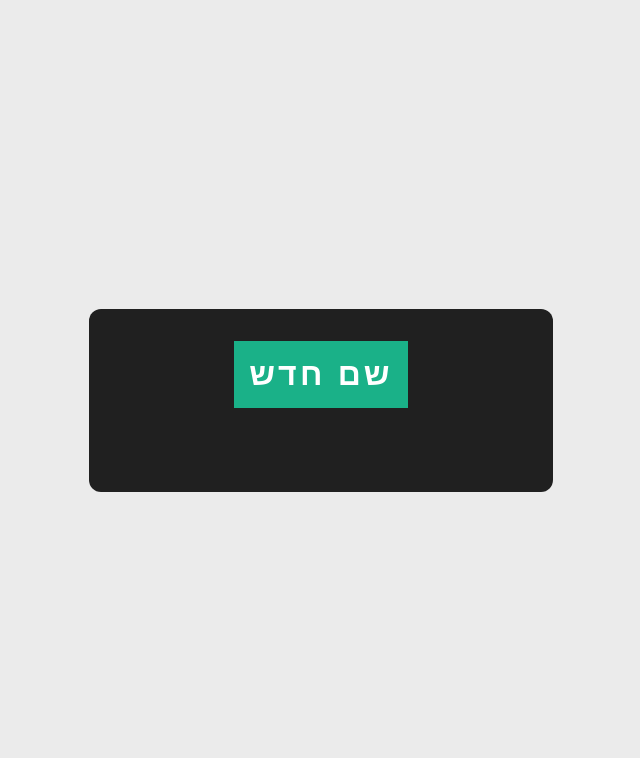
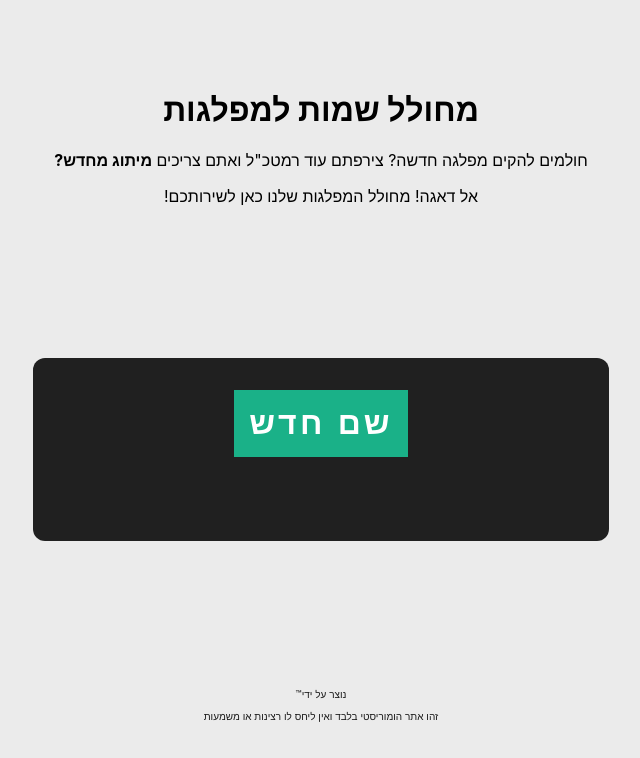
Before and after one commit to HatulaPro/partygen, a React (Create React App) app: page / in a window 1280 px wide. Shown: the top 758 px of the page, without its empty margins (319-959 px from the left). Built offline with nearby package versions, Linux system fonts and the light colour scheme.

Commit message:
added footer and header

```diff
--- a/src/App.css
+++ b/src/App.css
@@ -6,7 +6,16 @@
 	height: 100vh;
 }
 
-p {
+.footer {
+	color: #191919;
+	font-size: 10px;
+}
+
+.header {
+	color: black;
+}
+
+.main p {
 	font-size: 18px;
 	padding: 1rem;
 }
@@ -16,7 +25,8 @@ p {
 	padding: 2rem;
 	padding-bottom: 1rem;
 	width: 40vw;
-	max-width: 400px;
+	min-width: 200px;
+	max-width: 88%;
 	border-radius: 12px;
 	box-shadow: 0 6px 10px 6px rgba(#202020, 0.3);
 }
@@ -57,3 +67,13 @@ button {
 		filter: brightness(0.8);
 	}
 }
+
+@media only screen and (max-width: 600px) {
+	button {
+		font-size: 1.6rem;
+	}
+
+	.main {
+		max-width: 96%;
+	}
+}
--- a/src/App.js
+++ b/src/App.js
@@ -1,10 +1,14 @@
 import './App.css';
 import Main from './components/Main';
+import Header from './components/Header';
+import Footer from './components/Footer';
 
 function App() {
 	return (
 		<div className="app">
+			<Header />
 			<Main />
+			<Footer />
 		</div>
 	);
 }
--- /dev/null
+++ b/src/components/Footer.js
@@ -0,0 +1,12 @@
+import React from 'react';
+
+const Footer = () => {
+	return (
+		<div className="footer">
+			<p>נוצר על ידי™</p>
+			<p>זהו אתר הומוריסטי בלבד ואין ליחס לו רצינות או משמעות</p>
+		</div>
+	);
+};
+
+export default Footer;
--- /dev/null
+++ b/src/components/Header.js
@@ -0,0 +1,15 @@
+import React from 'react';
+
+const Header = () => {
+	return (
+		<div className="header">
+			<h1>מחולל שמות למפלגות</h1>
+			<p>
+				חולמים להקים מפלגה חדשה? צירפתם עוד רמטכ"ל ואתם צריכים <b>מיתוג מחדש?</b>
+			</p>
+			<p>אל דאגה! מחולל המפלגות שלנו כאן לשירותכם!</p>
+		</div>
+	);
+};
+
+export default Header;
--- a/src/components/Main.js
+++ b/src/components/Main.js
@@ -1,5 +1,4 @@
 import { useState } from 'react';
-import { TwitterIcon, TwitterShareButton } from 'react-share';
 import ShareButton from './ShareButton';
 
 function randomInList(arr) {
@@ -108,7 +107,7 @@ const Main = () => {
 
 			<p>{partyName}</p>
 
-			<ShareButton partyName={partyName} />
+			{partyName && <ShareButton partyName={partyName} />}
 		</div>
 	);
 };
```
